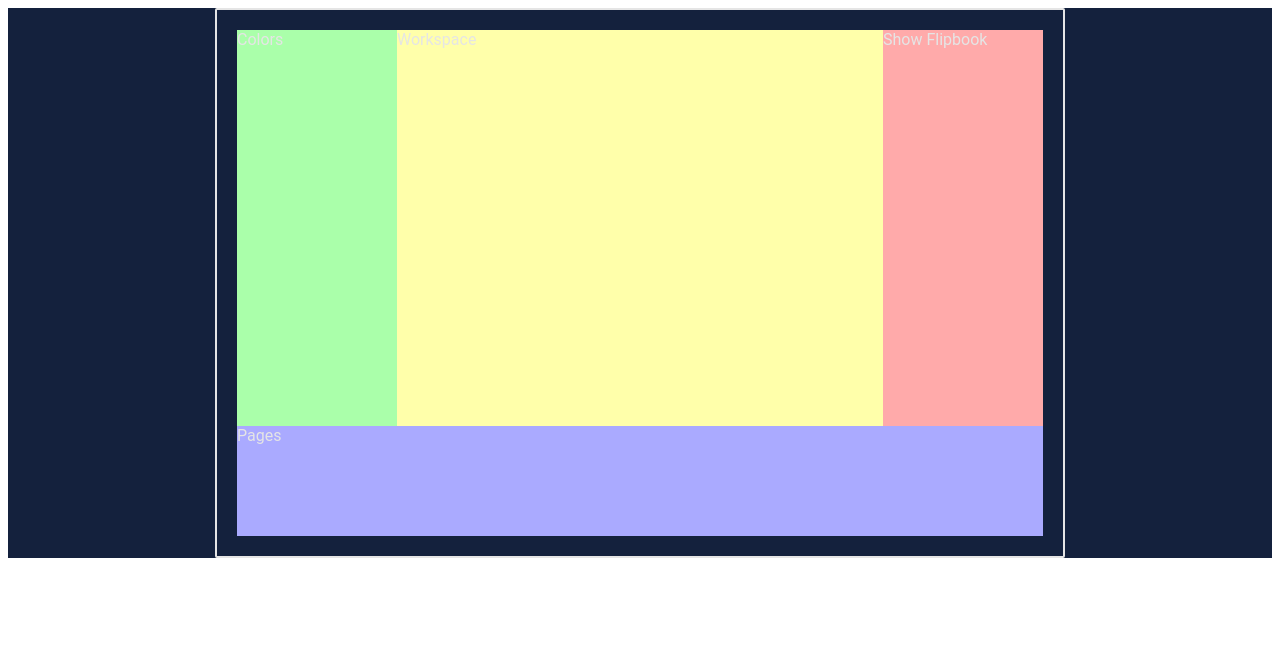
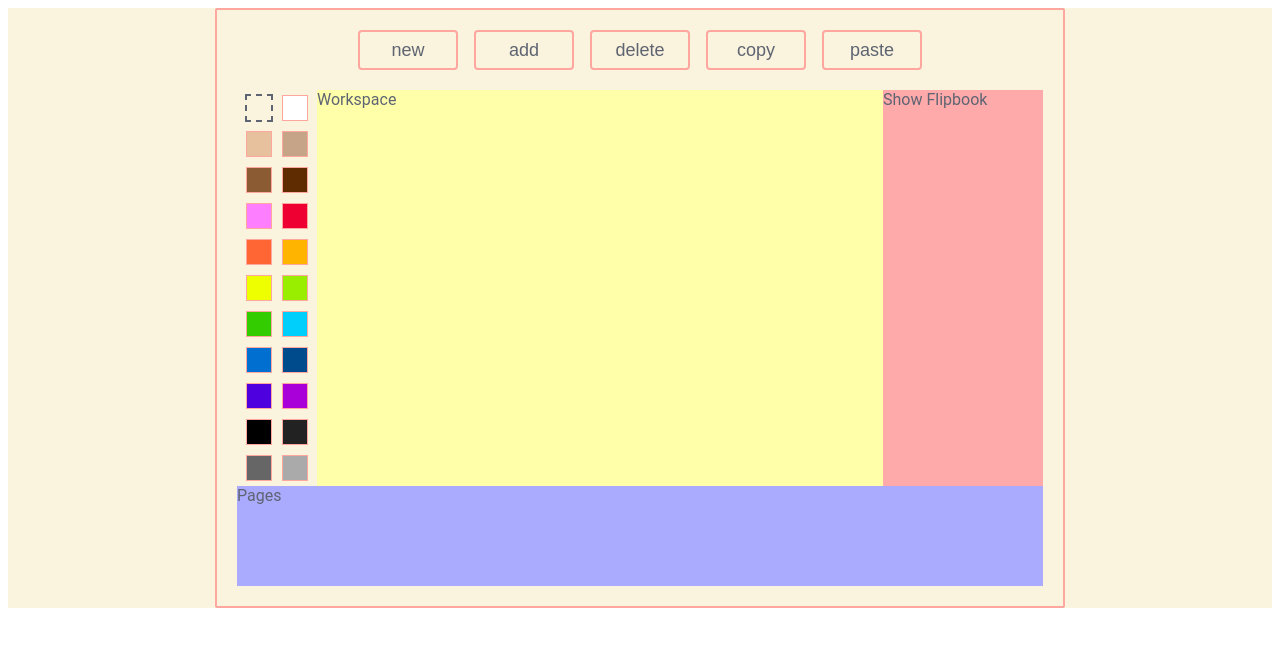
Before and after one commit to ms314006/flipbook, a React app: page / in a window 1280 px wide. Shown: the top 646 px of the page. Built offline with nearby package versions, Linux system fonts and the light colour scheme; the HTML template or start-up script is replaced by a standard one.

Commit message:
add: finished palette block

```diff
--- /dev/null
+++ b/src/Class/Palette.js
@@ -0,0 +1,19 @@
+class Colors {
+  constructor() {
+    this.colors = [
+      '#ffffff00', '#ffffff',
+      '#E7C09D', '#c5a487',
+      '#8B5C33', '#5E2C00',
+      '#FD7FFF', '#EF0033',
+      '#FF6633', '#FFB500',
+      '#EEFF00', '#99EE00',
+      '#33CC00', '#00CFFC',
+      '#006FCF', '#004b8c',
+      '#4F00DF', '#A900DA',
+      '#000000', '#222222',
+      '#666666', '#AAAAAA',
+    ];
+  }
+}
+
+export default Colors;
--- a/src/Page/Main/index.scss
+++ b/src/Page/Main/index.scss
@@ -1,6 +1,6 @@
-$background: #14213D;
-$border: #E5E5E5;
-$font: #E5E5E5;
+$background: #FAF3DD;
+$border: #FFA69E;
+$font: #5E6472;
 
 .layout {
     color: $font;
@@ -15,21 +15,78 @@ $font: #E5E5E5;
 
     .main {
         width: 850px;
-        height: 550px;
+        height: 600px;
         border: 2px solid $border;
         border-radius: 2px;
         box-sizing: border-box;
         padding: 20px;
         display: grid;
-        grid-template-rows: 1fr 110px;
-        grid-template-columns: 160px 1fr 160px;
+        grid-template-rows: 60px 1fr 100px;
+        grid-template-columns: 80px 1fr 160px;
         grid-template-areas:
+          "actionBtns actionBtns actionBtns"
           "colors  workspace showFlipbook"
           "pages pages pages";
 
+        .actionBtns {
+            grid-area: actionBtns;
+            display: flex;
+            justify-content: center;
+
+            .actionBtn {
+                cursor: pointer;
+                background: transparent;
+                width: 100px;
+                height: 40px;
+                border: 2px solid $border;
+                border-radius: 4px;
+                color: $font;
+                font-size: 18px;
+                transition: background 0.5s;
+                margin: 0px 8px;
+
+                &:hover {
+                    background: #ffffffdd;
+                }
+            }
+        }
+
         .colors {
-            background: #afa;
             grid-area: colors;
+            display: flex;
+            justify-content: center;
+            flex-wrap: wrap;
+
+            .colorWapper {
+                width: 28px;
+                height: 28px;
+                display: flex;
+                justify-content: center;
+                align-items: center;
+                box-sizing: border-box;
+                margin: 4px;
+
+                .colorButton {
+                    border: 1px solid $border;
+                    color: transparent;
+                    cursor: pointer;
+                    width: 24px;
+                    height: 24px;
+
+                    &:hover {
+                        border-width: 0px;
+                    }
+                }
+                .focusColorButton {
+                    border-width: 0px;
+                }
+                &:hover {
+                    border: 2px dashed #5E6472;
+                }
+            }
+            .focusColorWapper {
+                border: 2px dashed #5E6472;
+            }
         }
         .workspace {
             background: #ffa;
--- a/src/Page/Main/index.scss.d.ts
+++ b/src/Page/Main/index.scss.d.ts
@@ -1,6 +1,12 @@
 export const layout: string;
 export const main: string;
+export const actionBtns: string;
+export const actionBtn: string;
 export const colors: string;
+export const colorWapper: string;
+export const colorButton: string;
+export const focusColorButton: string;
+export const focusColorWapper: string;
 export const workspace: string;
 export const showFlipbook: string;
 export const pages: string;
--- a/src/Page/Main/index.tsx
+++ b/src/Page/Main/index.tsx
@@ -1,15 +1,76 @@
-import React from 'react';
+import React, { useState } from 'react';
+import Palette from '../../Class/Palette';
 import styles from './index.scss';
 
-const Main = () => (
+const Main = () => {
+  const palette = new Palette();
+  const [currentColor, setCurrentColor] = useState(palette.colors[0]);
+
+  return (
     <div className={styles.layout}>
       <div className={styles.main}>
-      <div className={styles.colors}>Colors</div>
+        <div className={styles.actionBtns}>
+          <button
+            type="button"
+            className={styles.actionBtn}
+            onClick={() => { console.log('new'); }}
+          >
+            new
+          </button>
+          <button
+            type="button"
+            className={styles.actionBtn}
+            onClick={() => { console.log('new'); }}
+          >
+            add
+          </button>
+          <button
+            type="button"
+            className={styles.actionBtn}
+            onClick={() => { console.log('new'); }}
+          >
+            delete
+          </button>
+          <button
+            type="button"
+            className={styles.actionBtn}
+            onClick={() => { console.log('new'); }}
+          >
+            copy
+          </button>
+          <button
+            type="button"
+            className={styles.actionBtn}
+            onClick={() => { console.log('new'); }}
+          >
+            paste
+          </button>
+        </div>
+        <div className={styles.colors}>
+          {
+            palette.colors.map(color => (
+              <div
+                key={color}
+                className={`${styles.colorWapper} ${color === currentColor ? styles.focusColorWapper : ''}`}
+              >
+                <div
+                  role="button"
+                  tabIndex={0}
+                  className={`${styles.colorButton} ${color === currentColor ? styles.focusColorButton : ''}`}
+                  style={{ background: color }}
+                  onClick={() => { setCurrentColor(color); }}
+                  onKeyDown={() => { setCurrentColor(color); }}
+                />
+              </div>
+            ))
+          }
+        </div>
         <div className={styles.workspace}>Workspace</div>
         <div className={styles.showFlipbook}>Show Flipbook</div>
         <div className={styles.pages}>Pages</div>
       </div>
     </div>
   );
+};
 
 export default Main;
```
Lines whose indentation alone changed are shown as unchanged.
